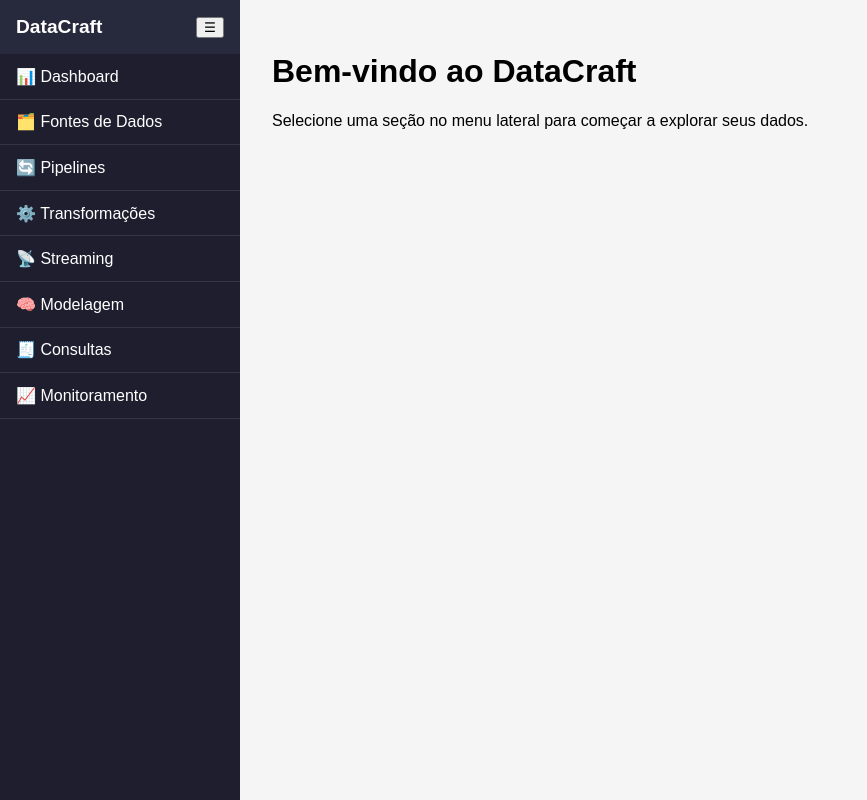
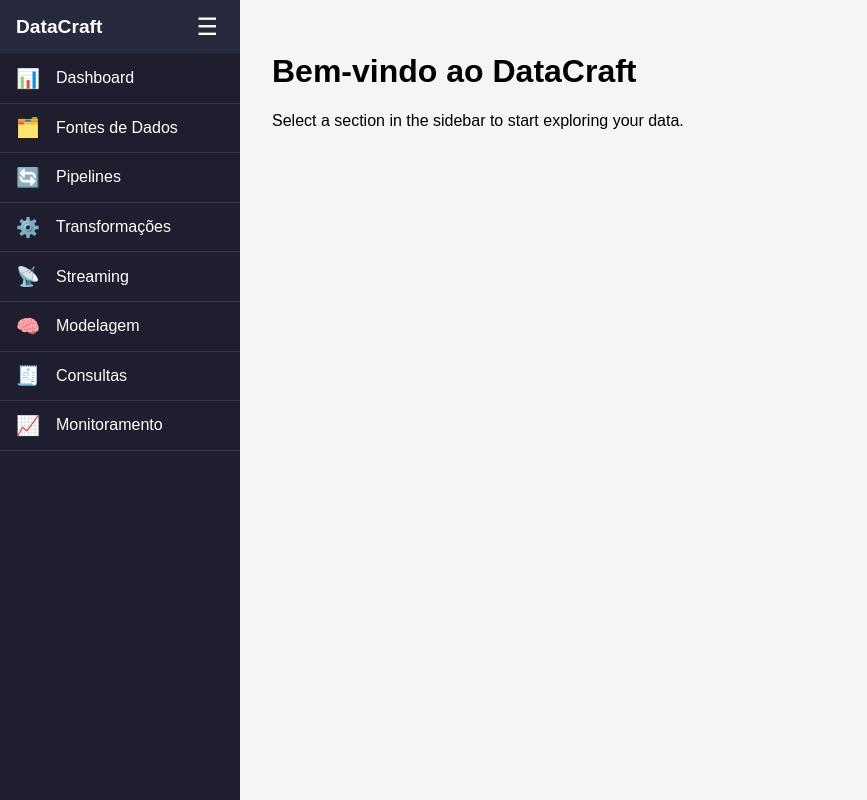
Before and after one commit to Leonardo-Nunes-Armelim/DataCraft, a Django app: page / in a window 1280 px wide. Shown: the whole page, without its empty margins (0-867 px from the left). Run offline with Django 5.2, Linux system fonts and the light colour scheme.

Commit message:
Corrigindo bugs de layout do menu lateral

```diff
--- a/datacraft/apps/core/static/css/sidebar.css
+++ b/datacraft/apps/core/static/css/sidebar.css
@@ -1,58 +1,121 @@
+/* Reset body margin and use flex layout for sidebar + content */
 body {
   margin: 0;
   font-family: Arial, sans-serif;
   display: flex;
 }
 
+/* ---------------- Sidebar ---------------- */
 .sidebar {
   width: 240px;
   background-color: #1e1e2f;
   color: white;
   height: 100vh;
-  transition: width 0.3s ease;
+  transition: width 0.3s ease; /* smooth width transition */
   display: flex;
   flex-direction: column;
+  position: relative;
 }
 
+/* Sidebar when collapsed */
 .sidebar.collapsed {
   width: 70px;
 }
 
+/* ---------------- Sidebar Header ---------------- */
 .sidebar-header {
   display: flex;
   align-items: center;
-  justify-content: space-between;
+  justify-content: space-between; /* title left, button right */
   padding: 1rem;
   background-color: #27293d;
+  position: relative;
 }
 
-.sidebar h2 {
+/* Sidebar title styling */
+.sidebar h2.sidebar-title {
   margin: 0;
   font-size: 1.2rem;
+  transition: opacity 0.3s ease;
 }
 
+/* Hide title when collapsed */
+.sidebar.collapsed .sidebar-title {
+  opacity: 0;
+  pointer-events: none;
+}
+
+/* ---------------- Toggle Button ---------------- */
+.toggle-btn {
+  background: none;
+  border: none;
+  color: white;
+  font-size: 1.5rem;
+  cursor: pointer;
+  transition: all 0.3s ease;
+  position: absolute; /* remove from normal flow */
+  right: 1rem; /* default position for expanded sidebar */
+  top: 50%;
+  transform: translateY(-50%);
+  z-index: 10; /* stay above other elements */
+}
+
+/* Center toggle button when sidebar is collapsed */
+.sidebar.collapsed .toggle-btn {
+  left: 50%;
+  right: auto;
+  transform: translate(-50%, -50%);
+}
+
+/* ---------------- Menu ---------------- */
 .menu {
   list-style: none;
   padding: 0;
   margin: 0;
+  flex: 1; /* fill remaining sidebar height */
 }
 
 .menu li {
   border-bottom: 1px solid rgba(255, 255, 255, 0.1);
 }
 
+/* Menu links */
 .menu a {
-  display: block;
+  display: flex;
+  align-items: center;
   padding: 0.8rem 1rem;
   color: white;
   text-decoration: none;
-  transition: background-color 0.3s;
+  transition: background-color 0.3s, justify-content 0.3s;
 }
 
+/* Hover effect for menu links */
 .menu a:hover {
   background-color: #383b59;
 }
 
+/* Icon inside menu links */
+.menu a .icon {
+  font-size: 1.2rem;
+}
+
+/* Center icons when sidebar is collapsed */
+.sidebar.collapsed .menu a {
+  justify-content: center;
+}
+
+/* Text inside menu links */
+.menu a .text {
+  margin-left: 1rem;
+  transition: opacity 0.3s ease;
+}
+
+/* Hide text when sidebar is collapsed */
+.sidebar.collapsed .menu a .text {
+  display: none;
+}
+
+/* ---------------- Main Content ---------------- */
 .content {
   flex: 1;
   padding: 2rem;
--- a/datacraft/apps/core/templates/core/index.html
+++ b/datacraft/apps/core/templates/core/index.html
@@ -5,44 +5,48 @@
   <meta charset="UTF-8">
   <meta name="viewport" content="width=device-width, initial-scale=1.0">
   <title>DataCraft - Dashboard</title>
+  <!-- Link to the sidebar CSS file -->
   <link rel="stylesheet" href="{% static '../../../../static/css/sidebar.css' %}">
 </head>
 
 <body>
-  <!-- MENU LATERAL -->
+  <!-- SIDEBAR MENU -->
   <div class="sidebar" id="sidebar">
     <div class="sidebar-header">
-      <h2>DataCraft</h2>
-      <button id="toggle-btn">☰</button>
+      <!-- Sidebar title -->
+      <h2 class="sidebar-title">DataCraft</h2>
+      <!-- Toggle button to collapse/expand sidebar -->
+      <button id="toggle-btn" class="toggle-btn">☰</button>
     </div>
 
+    <!-- Sidebar menu items -->
     <ul class="menu">
-      <li><a href="{% url 'core:index' %}">📊 Dashboard</a></li>
-      <li><a href="{% url 'sources:index' %}">🗂️ Fontes de Dados</a></li>
-      <li><a href="{% url 'pipelines:index' %}">🔄 Pipelines</a></li>
-      <li><a href="{% url 'transformations:index' %}">⚙️ Transformações</a></li>
-      <li><a href="{% url 'streaming:index' %}">📡 Streaming</a></li>
-      <li><a href="{% url 'modeling:index' %}">🧠 Modelagem</a></li>
-      <li><a href="{% url 'queries:index' %}">🧾 Consultas</a></li>
-      <li><a href="{% url 'monitoring:index' %}">📈 Monitoramento</a></li>
+      <li><a href="{% url 'core:index' %}"><span class="icon">📊</span><span class="text">Dashboard</span></a></li>
+      <li><a href="{% url 'sources:index' %}"><span class="icon">🗂️</span><span class="text">Fontes de Dados</span></a></li>
+      <li><a href="{% url 'pipelines:index' %}"><span class="icon">🔄</span><span class="text">Pipelines</span></a></li>
+      <li><a href="{% url 'transformations:index' %}"><span class="icon">⚙️</span><span class="text">Transformações</span></a></li>
+      <li><a href="{% url 'streaming:index' %}"><span class="icon">📡</span><span class="text">Streaming</span></a></li>
+      <li><a href="{% url 'modeling:index' %}"><span class="icon">🧠</span><span class="text">Modelagem</span></a></li>
+      <li><a href="{% url 'queries:index' %}"><span class="icon">🧾</span><span class="text">Consultas</span></a></li>
+      <li><a href="{% url 'monitoring:index' %}"><span class="icon">📈</span><span class="text">Monitoramento</span></a></li>
     </ul>
   </div>
 
-  <!-- CONTEÚDO PRINCIPAL -->
+  <!-- MAIN CONTENT -->
   <div class="content">
     <h1>Bem-vindo ao DataCraft</h1>
-    <p>Selecione uma seção no menu lateral para começar a explorar seus dados.</p>
+    <p>Select a section in the sidebar to start exploring your data.</p>
 
     {% block content %}
-    <!-- Conteúdo das outras páginas será inserido aqui -->
     {% endblock %}
   </div>
 
-  <!-- SCRIPT DE INTERAÇÃO -->
+  <!-- INTERACTION SCRIPT -->
   <script>
     const sidebar = document.getElementById('sidebar');
     const toggleBtn = document.getElementById('toggle-btn');
 
+    // Toggle 'collapsed' class when clicking the sidebar button
     toggleBtn.addEventListener('click', () => {
       sidebar.classList.toggle('collapsed');
     });
```
